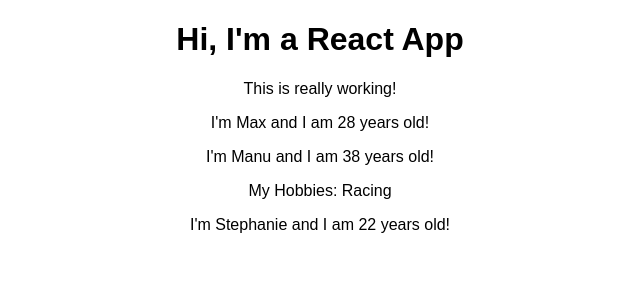
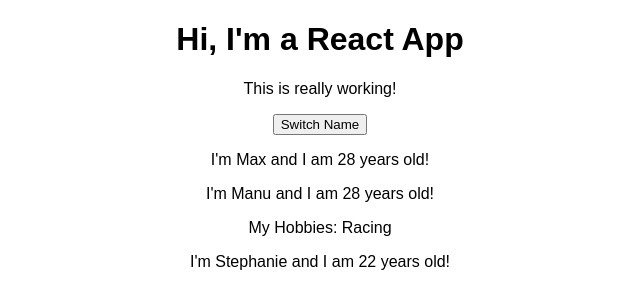
Before and after one commit to AdamBrauns/CompleteReactUdemyCourse, a React (Create React App) app in the folder section_3/react-complete-guide/: page / in a window 1280 px wide. Shown: the top 308 px of the page, without its empty margins (320-960 px from the left). Built offline with nearby package versions, Linux system fonts and the light colour scheme.

Commit message:
added state functionality

```diff
--- a/section_3/react-complete-guide/src/App.js
+++ b/section_3/react-complete-guide/src/App.js
@@ -4,6 +4,16 @@
 import Person from './Person/Person';
 
 class App extends Component {
+  // You can only use this in component that extends Component
+  // State will re-render the DOM
+  state = {
+    persons: [
+      { name: 'Max', age: 28 },
+      { name: 'Manu', age: 28 },
+      { name: 'Stephanie', age: 22 }
+    ]
+  }
+
   render() {
     return (
       // Can't use class because it is a js keyword, instead use className
@@ -12,9 +22,10 @@
       <div className="App">
         <h1>Hi, I'm a React App</h1>
         <p>This is really working!</p>
-        <Person name="Max" age="28"/>
-        <Person name="Manu" age="38">My Hobbies: Racing</Person>
-        <Person name="Stephanie" age="22"/>
+        <button>Switch Name</button>
+        <Person name={this.state.persons[0].name} age={this.state.persons[0].age}/>
+        <Person name={this.state.persons[1].name} age={this.state.persons[1].age}>My Hobbies: Racing</Person>
+        <Person name={this.state.persons[2].name} age={this.state.persons[2].age}/>
       </div>
     );
 
```
Also changed, not shown: 1 other file (tests, documents, lock files or other folders).
